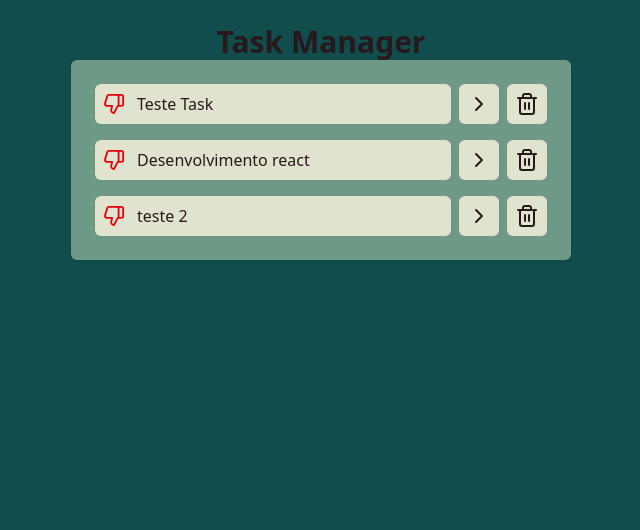
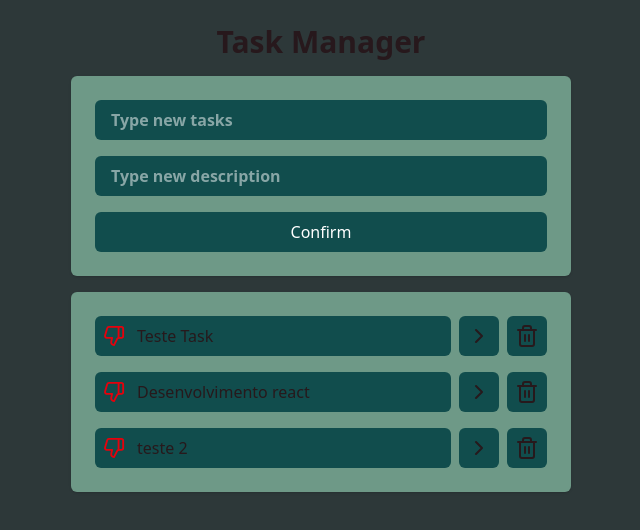
Before and after one commit to GabrielDavi7/React-Code-Test, a React (Vite) app in the folder TEST-ReactTasks/: page / in a window 1280 px wide. Shown: the top 530 px of the page, without its empty margins (319-959 px from the left). Built offline with nearby package versions, Linux system fonts and the light colour scheme.

Commit message:
ADD: add tasks

```diff
--- a/TEST-ReactTasks/src/App.tsx
+++ b/TEST-ReactTasks/src/App.tsx
@@ -78,11 +78,12 @@ function App() {
   }
 
   return (
-    <div className="w-screen h-screen bg-[#114d4d] flex justify-center p-6">
-      <div className="w-[500px]">
+    <div className="w-screen h-screen bg-[#2d3839] flex justify-center p-6">
+      <div className="w-[500px] space-y-4">
         <h1 className="text-3xl text-[#27181C] font-bold text-center">
           Task Manager
         </h1>
+        <AddTasks />
         <Tasks
           tasks={tasks}
           taskClick={taskClick}
--- a/TEST-ReactTasks/src/components/AddTasks.tsx
+++ b/TEST-ReactTasks/src/components/AddTasks.tsx
@@ -1,4 +1,20 @@
 function AddTasks() {
-  return <h1>AddTasks</h1>;
+  return (
+    <div className="space-y-4 bg-[#6e9987] text-white font-bold p-6 rounded-md shadow flex flex-col">
+      <input
+        className="bg-[#114d4d] border-slate-300 outline-slate-700 px-4 py-2 rounded-md"
+        type="text"
+        placeholder="Type new tasks"
+      ></input>
+      <input
+        className="bg-[#114d4d]  border-slate-300 outline-slate-700 px-4 py-2 rounded-md"
+        type="text"
+        placeholder="Type new description"
+      ></input>
+      <button className="bg-[#114d4d] font-medium border-slate-300 outline-slate-700 px-4 py-2 rounded-md">
+        Confirm
+      </button>
+    </div>
+  );
 }
 export default AddTasks;
--- a/TEST-ReactTasks/src/components/Tasks.tsx
+++ b/TEST-ReactTasks/src/components/Tasks.tsx
@@ -5,14 +5,14 @@ import {
   Trash2Icon,
 } from "lucide-react";
 
-function Tasks(props) {
+function Tasks({ tasks, taskClick, deleteTaskClick }) {
   return (
     <ul className="space-y-4 bg-[#6e9987] p-6 rounded-md shadow">
-      {props.tasks.map((task) => (
+      {tasks.map((task) => (
         <li key={task.id} className="flex gap-2">
           <button
-            onClick={() => props.taskClick(task.id)}
-            className="text-left bg-[#e0e4ce] text-[#27191c] w-full p-2 rounded-md flex items-center gap-3"
+            onClick={() => taskClick(task.id)}
+            className="text-left bg-[#114d4d] text-[#27191c] w-full p-2 rounded-md flex items-center gap-3"
           >
             {task.complete ? (
               <ThumbsUp size="22" className="text-green-600" />
@@ -22,13 +22,13 @@ function Tasks(props) {
             {task.title}
           </button>
 
-          <button className="bg-[#e0e4ce] p-2 text-[#27191c] rounded-md">
+          <button className="bg-[#114d4d] p-2 text-[#27191c] rounded-md">
             <ChevronRightIcon />
           </button>
 
           <button
-            onClick={() => props.deleteTaskClick(task.id)}
-            className="bg-[#e0e4ce] p-2 text-[#27191c] rounded-md"
+            onClick={() => deleteTaskClick(task.id)}
+            className="bg-[#114d4d] p-2 text-[#27191c] rounded-md"
           >
             <Trash2Icon />
           </button>
```
